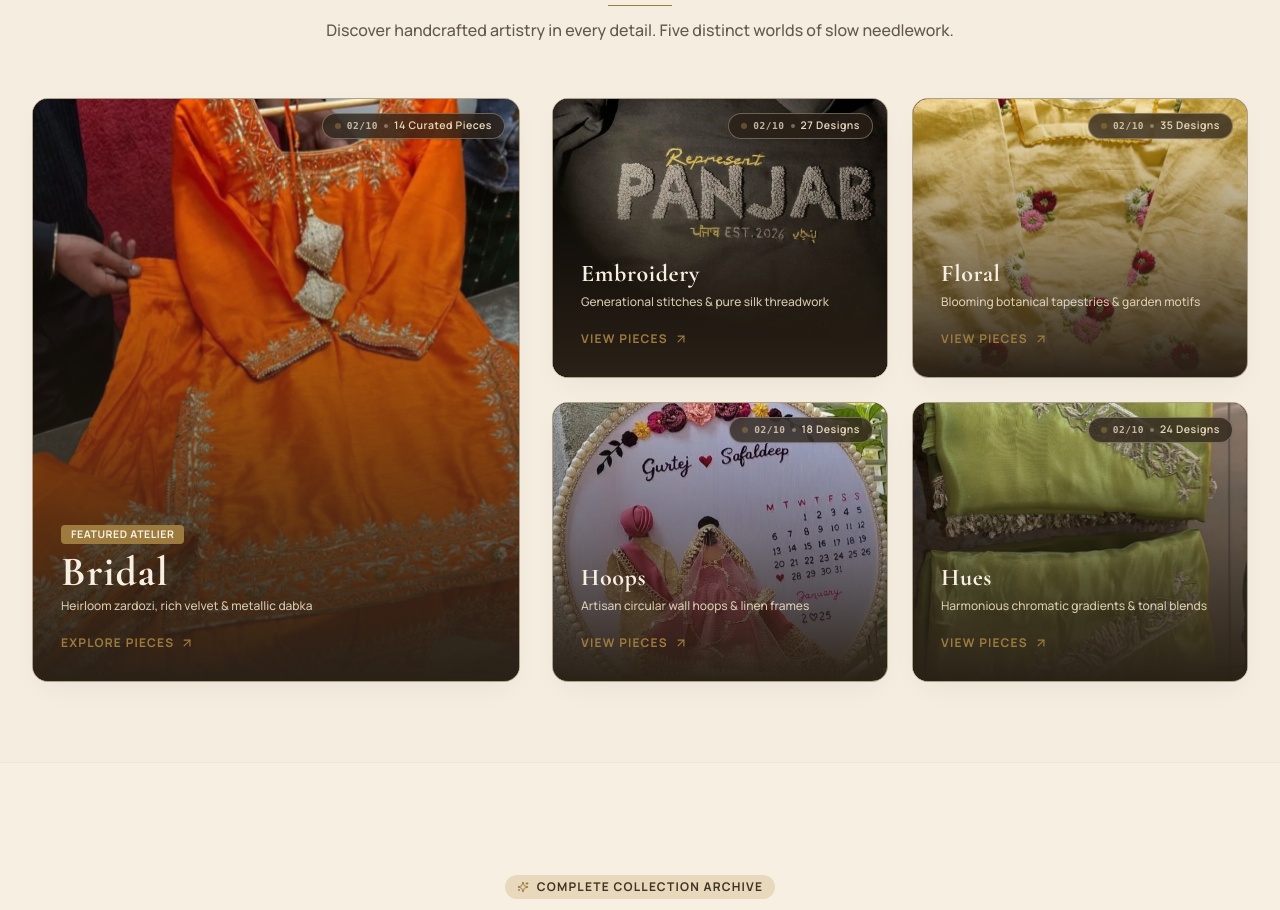
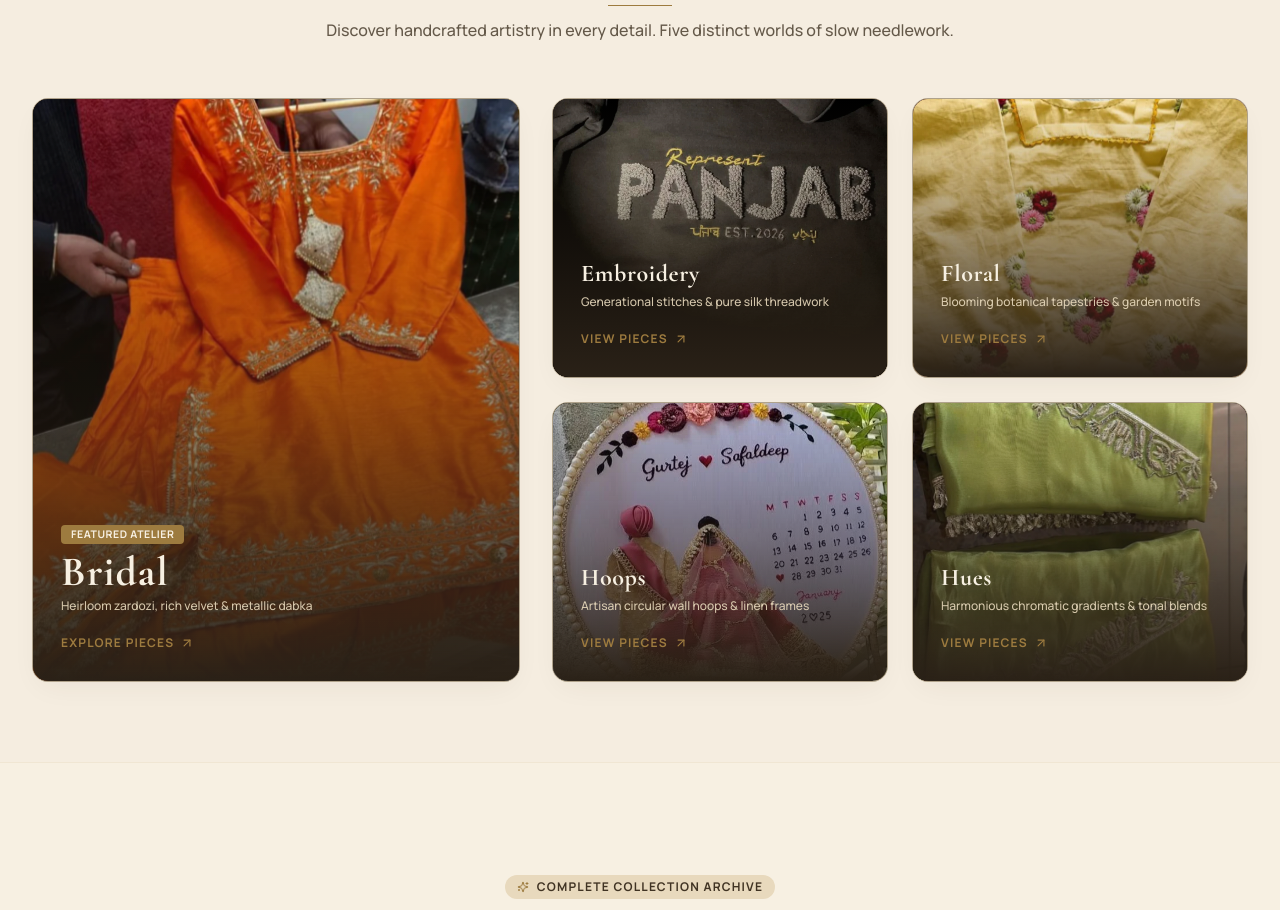
Before and after one commit to Rsmiyani/nashq-e-noor_prod, a React (Vite) app: page / in a window 1280 px wide. Shown: the part 1379-2289 px from the top of the page. Built offline with nearby package versions, Linux system fonts and the light colour scheme.

Commit message:
Remove floating top-right badge pills from collection cards

```diff
--- a/src/components/CollectionShowcase.tsx
+++ b/src/components/CollectionShowcase.tsx
@@ -87,16 +87,6 @@ const ShowcaseCard: React.FC<ShowcaseCardProps> = ({
 
         {/* Cinematic Gradient: Darker at bottom for text readability, clear at top to showcase the embroidery */}
         <div className="absolute inset-0 bg-gradient-to-t from-espresso-dark via-espresso-dark/45 to-transparent pointer-events-none" />
-      </div>
-
-      {/* Floating Micro Badge: Live Photo Index & Category Count on Top Right */}
-      <div className="absolute top-3.5 right-3.5 z-10 flex items-center gap-1.5 px-3 py-1 rounded-full bg-espresso-dark/75 backdrop-blur-md border border-champagne/35 text-[10.5px] text-champagne font-semibold tracking-wider shadow-sm">
-        <span className="w-1.5 h-1.5 rounded-full bg-gold animate-pulse" />
-        <span className="font-mono text-[9.5px] text-champagne/80">
-          {String(currentIdx + 1).padStart(2, '0')}/{String(images.length).padStart(2, '0')}
-        </span>
-        <span className="w-1 h-1 rounded-full bg-champagne/40" />
-        <span>{itemCountLabel}</span>
       </div>
 
       {/* Reduced, Clean Bottom Content Overlay */}
```
